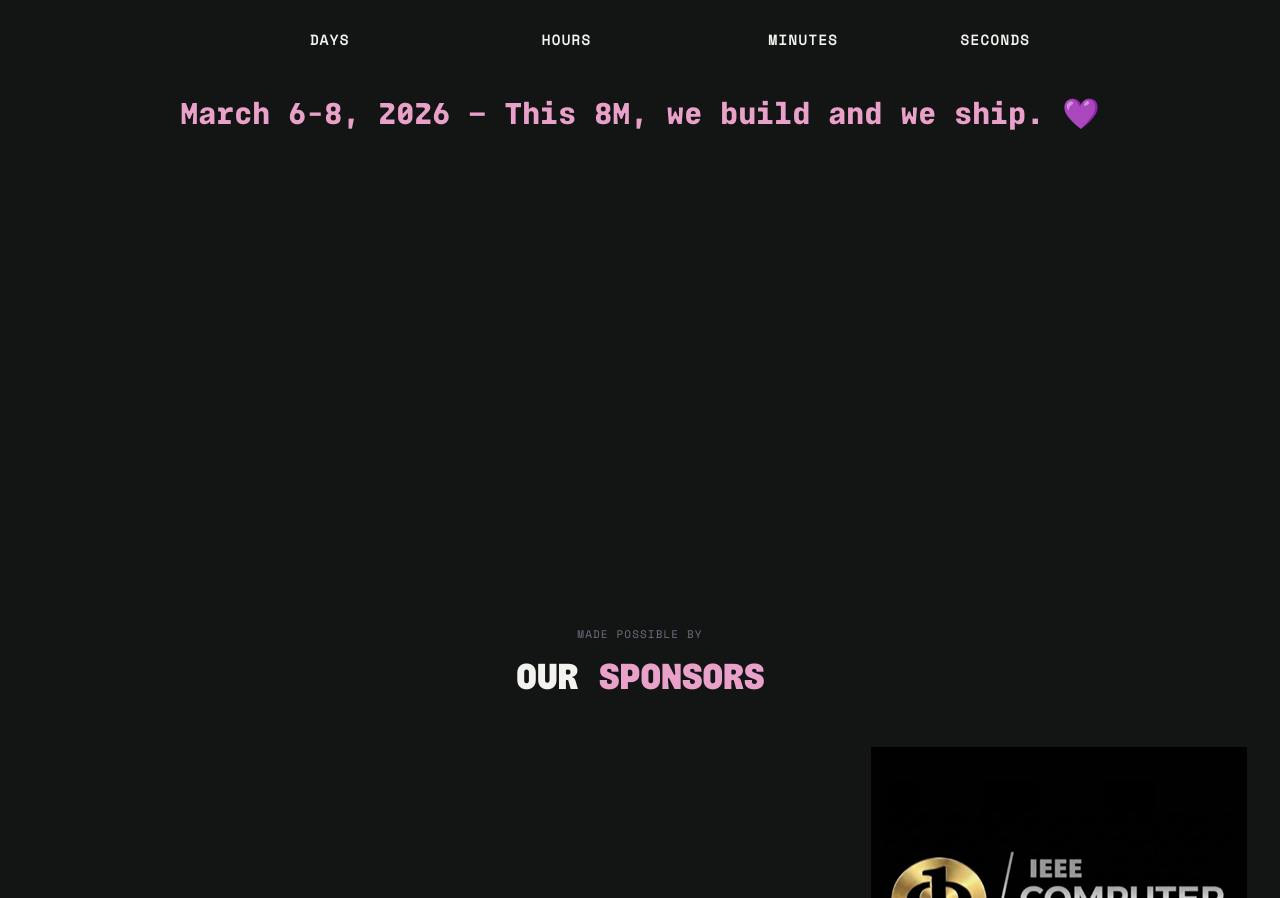
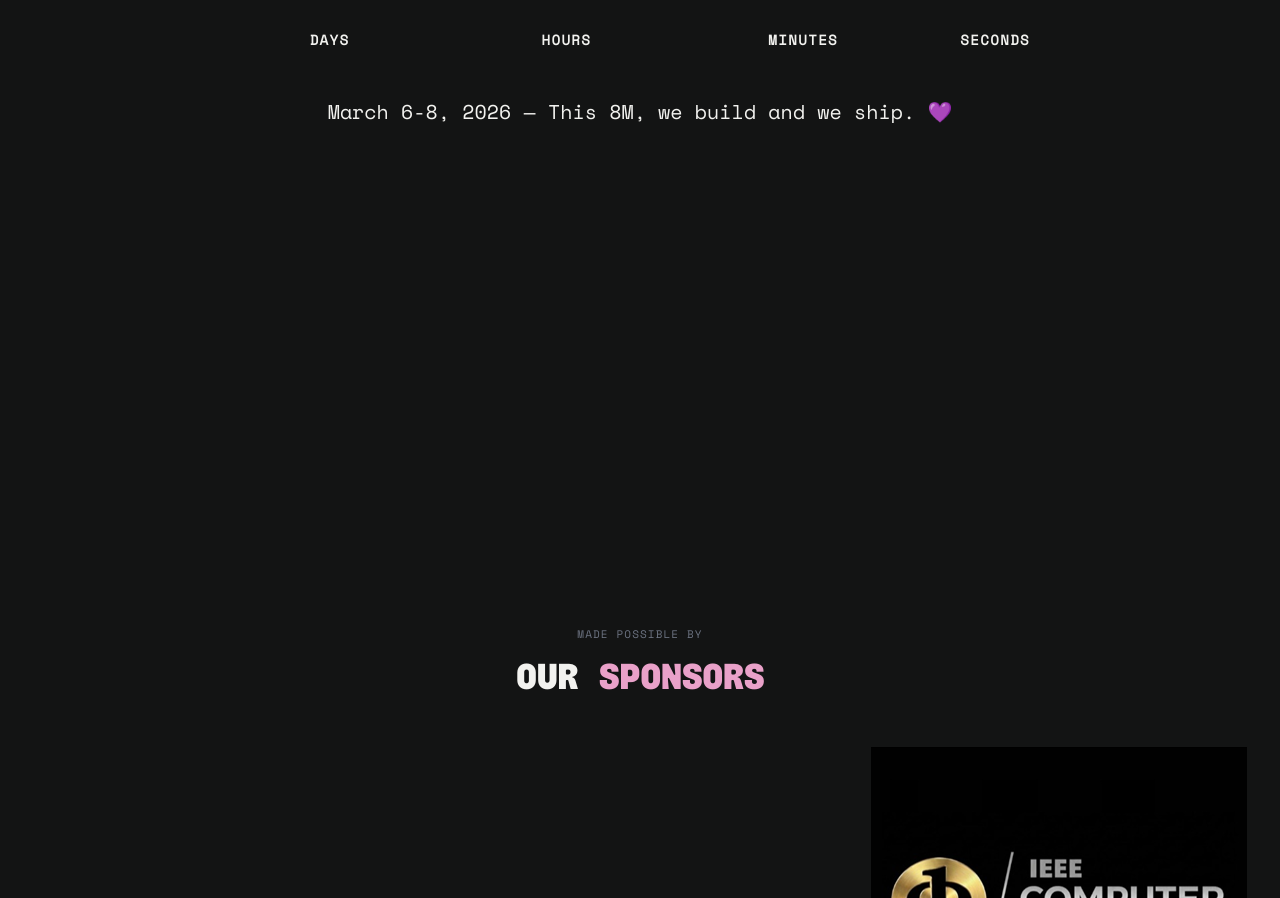
Before and after one commit to crafter-station/she.ships, a Next.js app: page / in a window 1280 px wide. Shown: the part 1106-2004 px from the top of the page. Built offline with nearby package versions, Linux system fonts and the light colour scheme; no server answers.

Commit message:
changle text to regular

```diff
--- a/components/sections/countdown.tsx
+++ b/components/sections/countdown.tsx
@@ -66,7 +66,7 @@ export function Countdown() {
           ))}
         </div>
 
-        <p className="mt-12 font-[family-name:var(--font-title)] text-2xl font-bold text-primary-pink md:text-3xl">
+        <p className="mt-12 text-lg font-normal text-primary-cream md:text-xl">
           {t.countdown.tagline}
         </p>
       </div>
```
